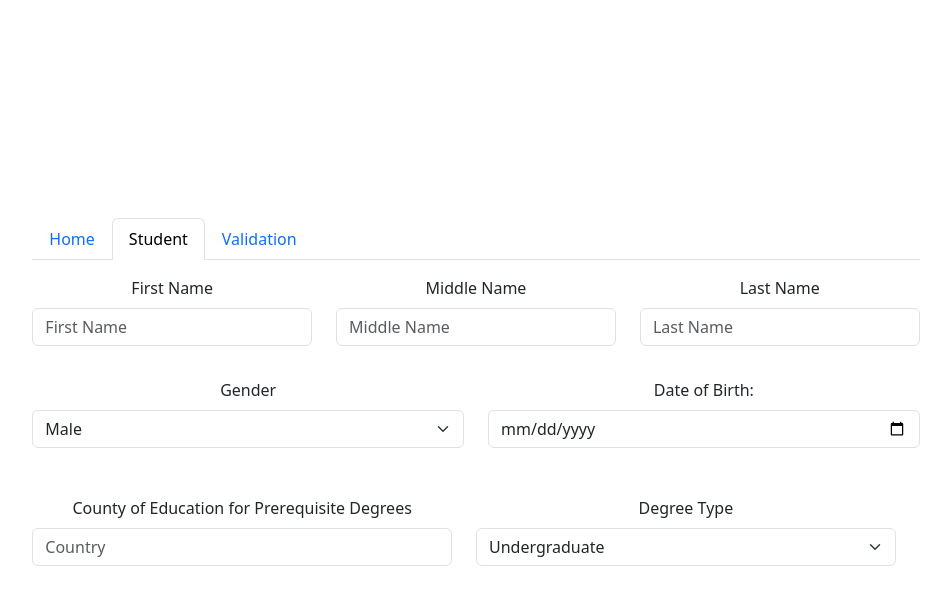
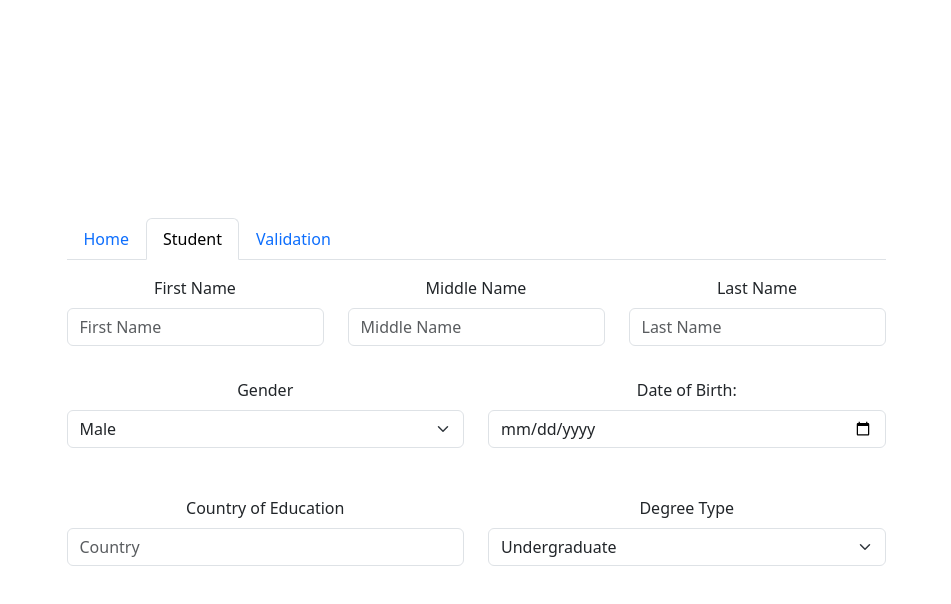
Before and after one commit to nicholaspederson/HACK2024, a React (Vite) app in the folder FE/: page / in a window 1280 px wide. Both pictures are taken after a click on the tab "Student". Shown: the top 604 px of the page, without its empty margins (164-1115 px from the left). Built offline with nearby package versions, Linux system fonts and the light colour scheme.

Commit message:
fixed spelling/formatting

```diff
--- a/FE/src/App.tsx
+++ b/FE/src/App.tsx
@@ -62,10 +62,11 @@ function App() {
                   <Form.Control aria-label="date" type="Date" />
                 </Form.Group>
             </Col>
+          </Row>
           <Row className="pt-5">
             <Col className="mb-3">
                   <Form.Group>
-                  <Form.Label>County of Education for Prerequisite Degrees</Form.Label>
+                    <Form.Label>Country of Education</Form.Label>
                     <Form.Control type="country" placeholder = "Country" />
                   </Form.Group>
             </Col>
@@ -80,7 +81,6 @@ function App() {
                   </Form.Select>
                 </Form.Group>
             </Col>
-          </Row>
 
 
 
```
Lines whose indentation alone changed are shown as unchanged.
